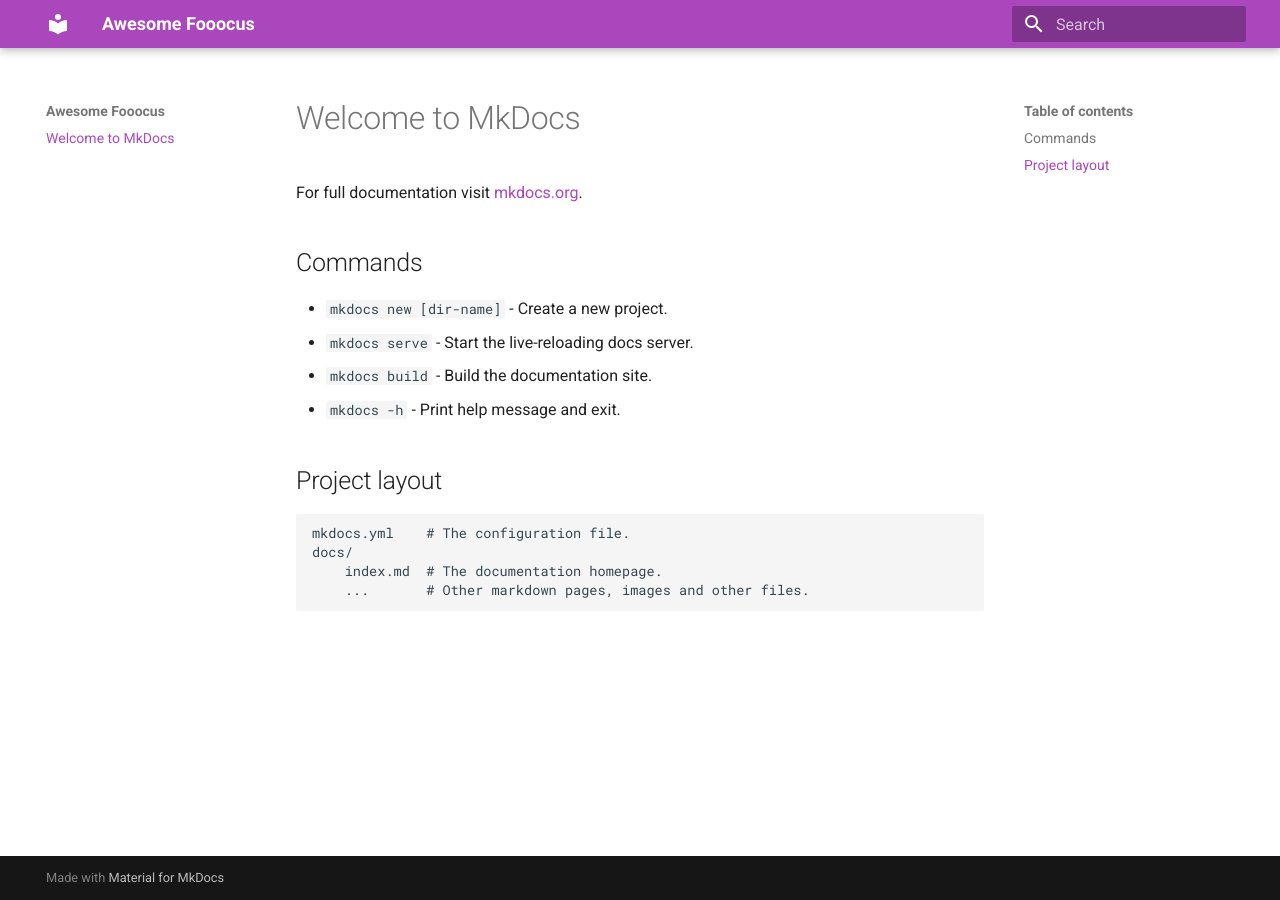
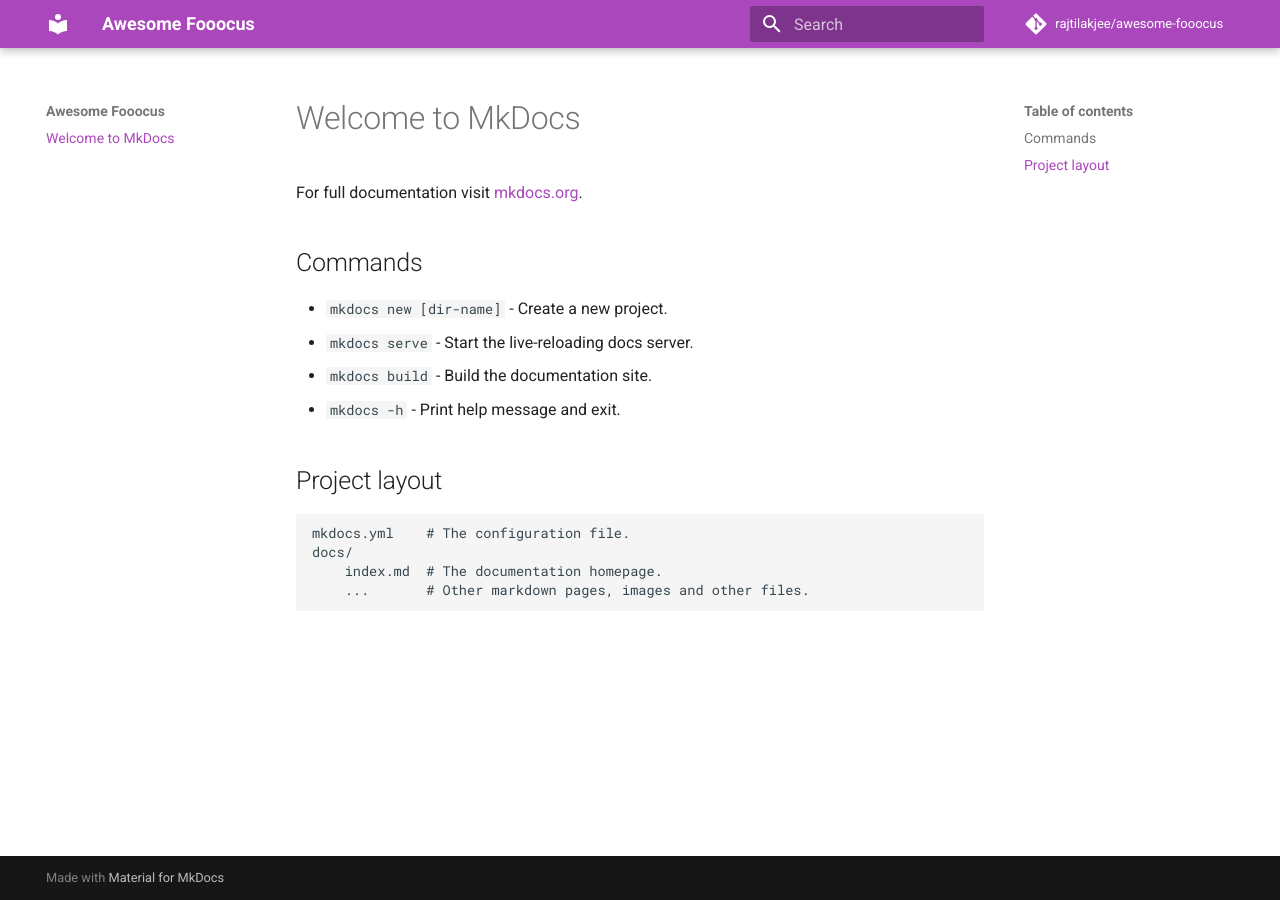
Before and after one commit to rajtilakjee/awesome-fooocus, an MkDocs documentation site: the page built from docs/index.md, in a window 1280 px wide. Built offline with MkDocs 1.6.1 and Material for MkDocs 9.7.7, drawn with Linux system fonts in a browser that asks for light colours; comment, search, counter and statistics services are not loaded.

Commit message:
Update mkdocs.yml

```diff
--- a/mkdocs.yml
+++ b/mkdocs.yml
@@ -1,5 +1,9 @@
 site_name: Awesome Fooocus
-
+site_url: https://awesome-fooocus.netlify.app
+site_description: A curated list of awesome Fooocus resources
+site_author: Rajtilak Bhattacharjee
+repo_name: rajtilakjee/awesome-fooocus
+repo_url: https://github.com/rajtilakjee/awesome-fooocus
 theme:
   name: material
   palette:
```
